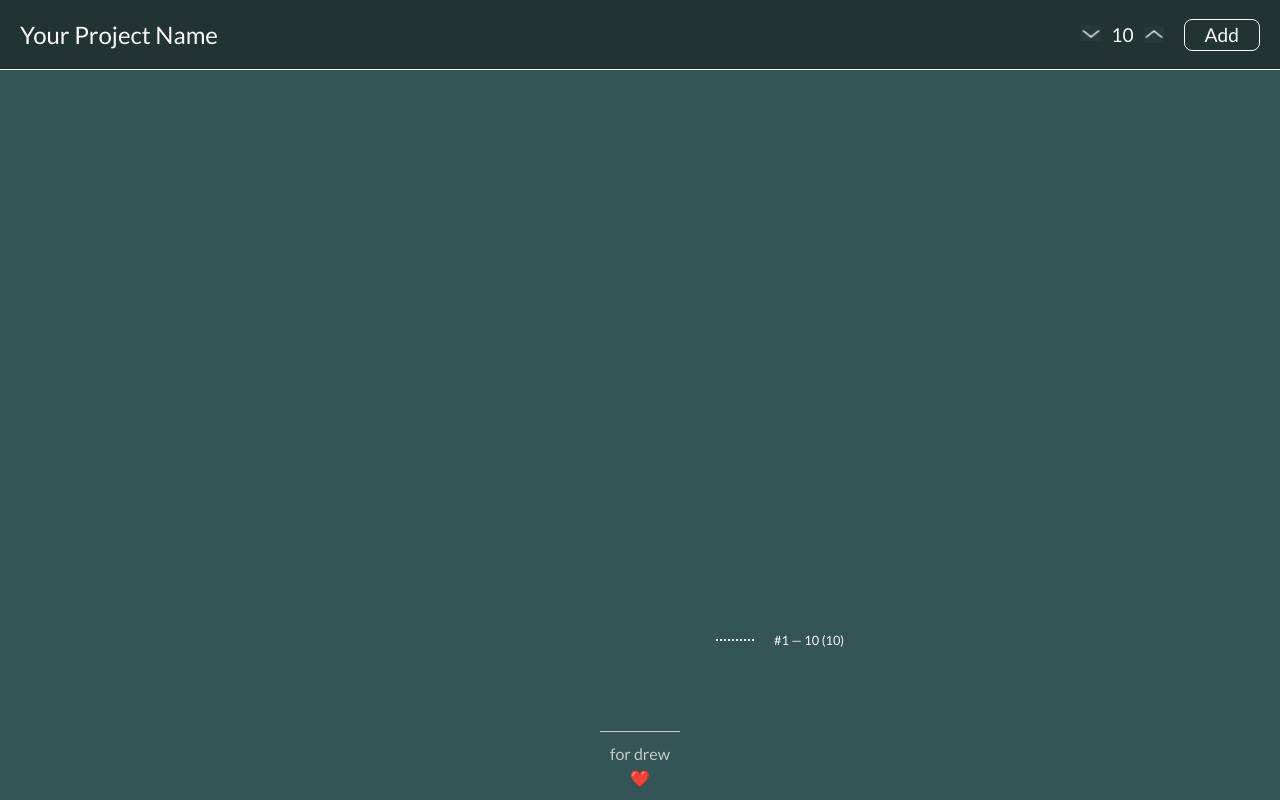
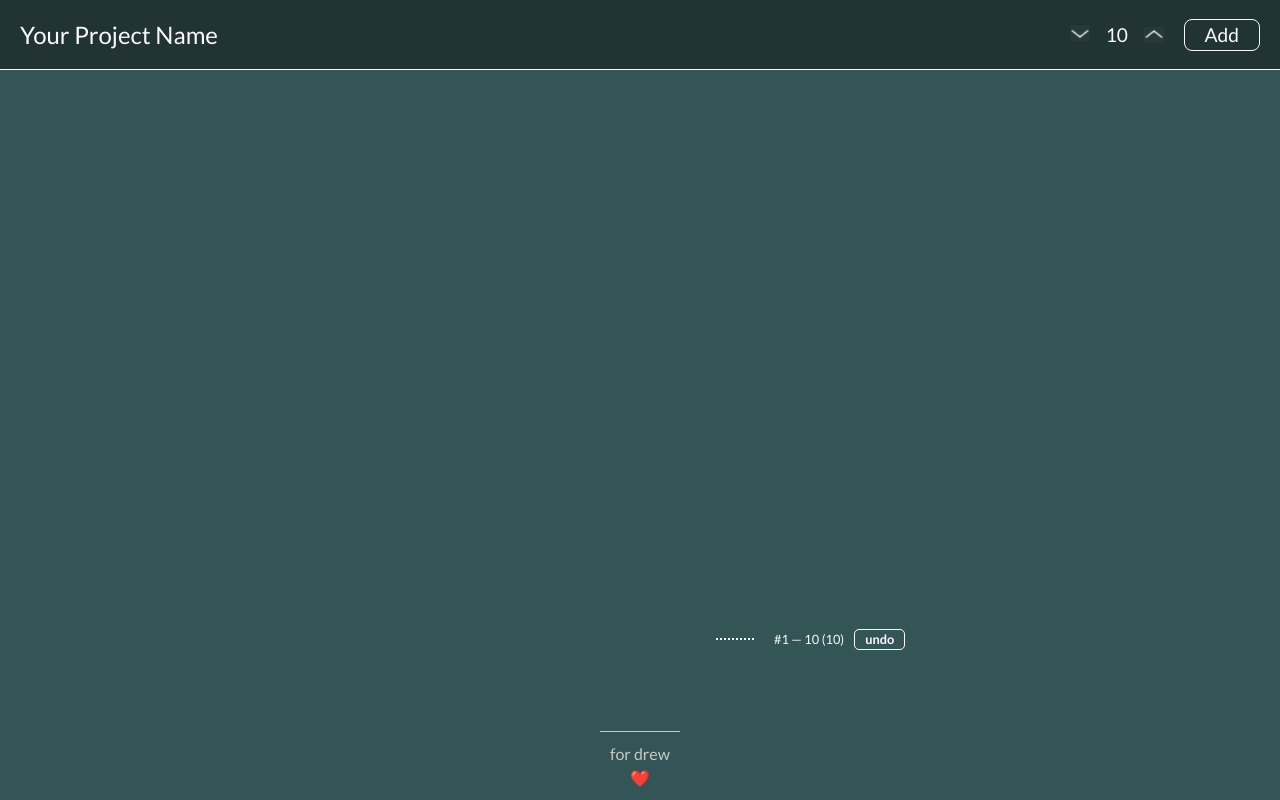
Before and after one commit to theimberger/record-needles, a React (Vite) app: page / in a window 1280 px wide. Both pictures are taken after a click on the button "Add". Built offline with nearby package versions, Linux system fonts and the light colour scheme.

Commit message:
Add undo button, adjust controls

```diff
--- a/src/App.css
+++ b/src/App.css
@@ -83,6 +83,10 @@ input {
   text-align: center;
 }
 
+.project-controls input:focus {
+  outline: none;
+}
+
 .project-name-input {
   border: 0;
   font-size: 1.5em;
@@ -149,6 +153,17 @@ footer {
   margin-bottom: 5px;
 }
 
+.stitches-row__undo {
+  display: inline-block;
+  margin-left: 10px;
+  padding: 0 10px;
+  border: 1px solid #f9f9f9;
+  color: #f9f9f9;
+  border-radius: 5px;
+  cursor: pointer;
+  font-weight: bold;
+}
+
 .stitch-box {
   width: 0px;
   height: 0px;
--- a/src/StitchCounter.tsx
+++ b/src/StitchCounter.tsx
@@ -1,6 +1,8 @@
 import { useEffect, useState } from 'react'
+
 import './App.css'
 import { idbDel, idbGet, idbSet, idbAll } from './utils/indexed-db'
+import imgUrl from './assets/arrow.png'
 
 const StitchCounter = () => {
   const [name, setName] = useState('Your Project Name')
@@ -21,6 +23,12 @@ const StitchCounter = () => {
 
   const addRow = async () => {
     const newRowArray = [...rows, rowStitches];
+    setRows(newRowArray);
+    await idbSet({ name, rows: newRowArray });
+  }
+
+  const removeRow = async () => {
+    const newRowArray = rows.slice(0, -1);
     setRows(newRowArray);
     await idbSet({ name, rows: newRowArray });
   }
@@ -53,13 +61,13 @@ const StitchCounter = () => {
             className='project-controls__button-minus'
             onClick={() => setCount(rowStitches - 1)}
           >
-            <img src='src/assets/arrow.png' alt='-' />
+            <img src={imgUrl} alt='-' />
           </button>
           <input
             type='text'
             inputMode='decimal'
             value={Number.isNaN(rowStitches) ? '' : rowStitches}
-            style={{ width: `${String(rowStitches).length}ch` }}
+            style={{ width: `${String(rowStitches).length + 1}ch` }}
             onChange={handleNumberChange}
             onBlur={() => Number.isNaN(rowStitches) && setCount(0)}
           />
@@ -67,7 +75,7 @@ const StitchCounter = () => {
             className='project-controls__button-plus'
             onClick={() => setCount(rowStitches + 1)}
           >
-            <img src='src/assets/arrow.png' alt='+' />
+            <img src={imgUrl} alt='+' />
           </button>
           <button className='project-controls__button-add-row' onClick={addRow}>Add</button>
         </div>
@@ -76,6 +84,7 @@ const StitchCounter = () => {
         {rows.map((stitches: number, i: number) => {
           runningStitches += stitches;
           const range = new Array(stitches).fill(0);
+          const isLastRow = i === rows.length - 1;
           return (
             <div key={`${i}-stitch-row`} className='stitches-row'>
               <div className='stitches-boxes'>
@@ -84,7 +93,15 @@ const StitchCounter = () => {
                 ))}
               </div>
               <div className='stitches-label'>
-                #{i + 1} — {stitches}{i === rows.length - 1 && ` (${runningStitches})`}
+                #{i + 1} — {stitches}{isLastRow && ` (${runningStitches})`}
+                { isLastRow && (
+                  <span
+                    className='stitches-row__undo'
+                    onClick={removeRow}
+                  >
+                    undo
+                  </span>
+                ) }
               </div>
             </div>
           )
```
